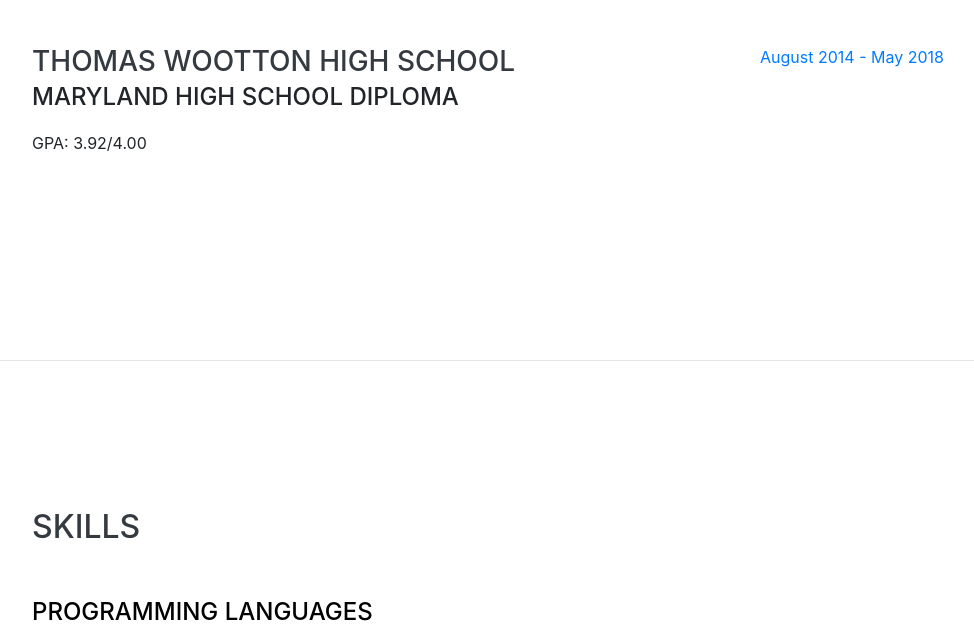
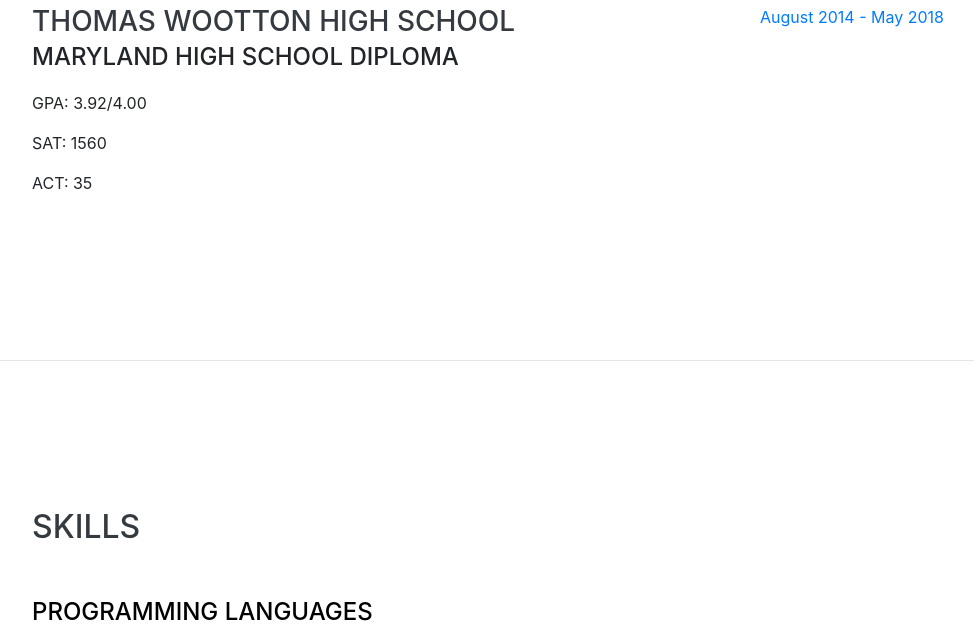
Before and after one commit to wyu12/wyu12.github.io, a website with bundled scripts: page index.html in a window 1280 px wide. Shown: the part 3182-3817 px from the top of the page, without its empty margins (288-1262 px from the left). Built offline with nearby package versions, Linux system fonts and the light colour scheme; a web font is replaced by a local one.

Commit message:
minor revision

```diff
--- a/index.html
+++ b/index.html
@@ -209,6 +209,8 @@
             <h3 class="mb-0">Thomas Wootton High School</h3>
             <div class="subheading mb-3">Maryland High School Diploma</div>
             <p>GPA: 3.92/4.00</p>
+            <p>SAT: 1560</p>
+            <p>ACT: 35</p>
           </div>
           <div class="resume-date text-md-right">
             <span class="text-primary">August 2014 - May 2018</span>
```
